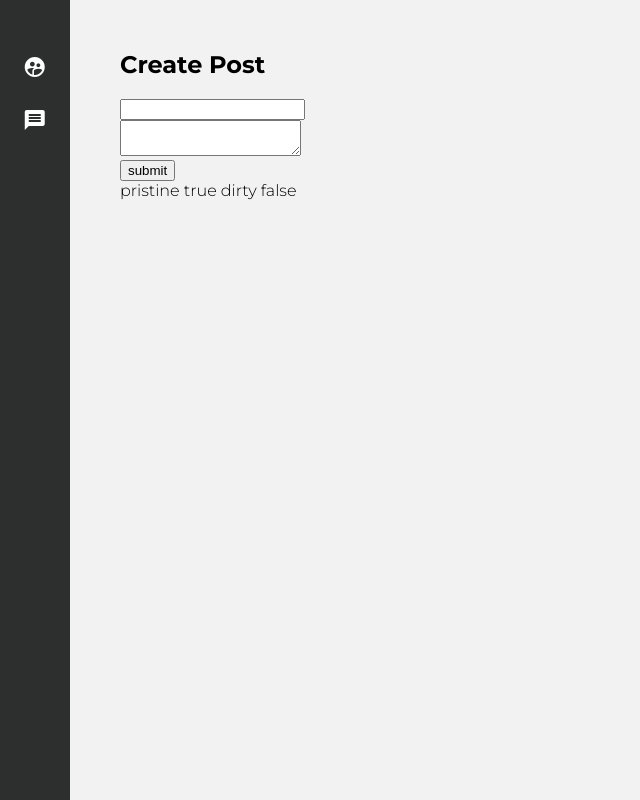
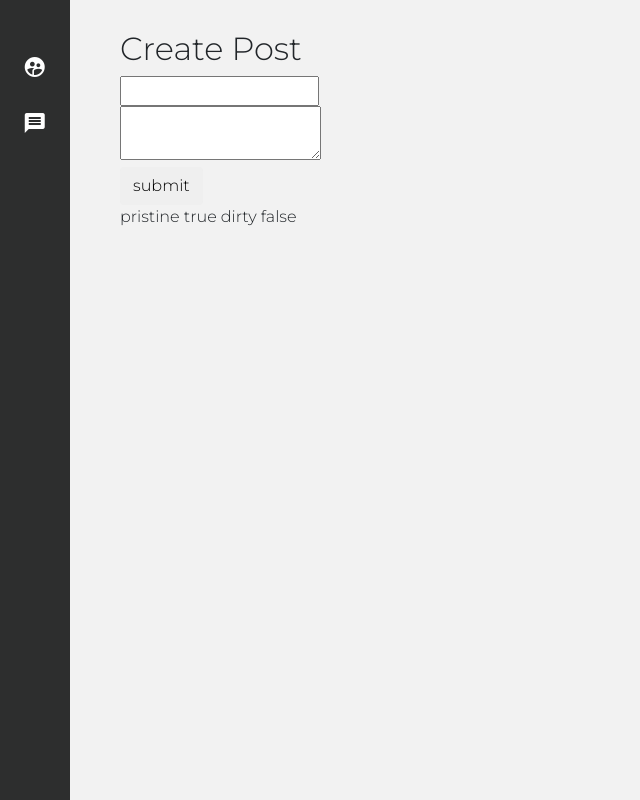
Before and after one commit to theRealAbdurrahman/ng6-practice, an Angular app: page /create-post in a window 1280 px wide. Shown: the whole page, without its empty margins (0-640 px from the left). Built offline with nearby package versions, Linux system fonts and the light colour scheme.

Commit message:
added bootstrap

```diff
--- a/src/app/create-post/create-post.component.html
+++ b/src/app/create-post/create-post.component.html
@@ -1,13 +1,14 @@
 <h2>Create Post</h2>
 
-<form id=formId (ngSubmit)="submitMethod()" #form="ngForm">
+<form id=formId (ngSubmit)="submitMethod()" #form="ngForm" novalidate>
+  <!-- turn off browser validation -->
 
   <!-- <input type="text " required [(ngModel)]="post.title "></input> -->
   <input type="text" name="post-title" [(ngModel)]="post.title" />
   <br>
   <textarea type="text" required name="post-body" [(ngModel)]="post.body"></textarea>
   <br>
-  <button type="submit" (keyup.enter)="submitMethod()">submit</button>
+  <button class="btn btn-large" type="submit" (keyup.enter)="submitMethod()">submit</button>
 </form>
 
 pristine {{form.pristine}} dirty {{form.dirty}}
--- a/src/app/create-post/create-post.component.ts
+++ b/src/app/create-post/create-post.component.ts
@@ -6,7 +6,7 @@ import { Component, OnInit } from '@angular/core';
   styleUrls: ['./create-post.component.scss']
 })
 export class CreatePostComponent implements OnInit {
-  post: object = {
+  post: Object = {
     title: '',
     body: '',
   }
--- a/src/index.html
+++ b/src/index.html
@@ -8,6 +8,8 @@
 
   <meta name="viewport" content="width=device-width, initial-scale=1">
   <link rel="icon" type="image/x-icon" href="favicon.ico">
+  <link rel="stylesheet" href="https://stackpath.bootstrapcdn.com/bootstrap/4.1.1/css/bootstrap.min.css" integrity="sha384-WskhaSGFgHYWDcbwN70/dfYBj47jz9qbsMId/iRN3ewGhXQFZCSftd1LZCfmhktB"
+    crossorigin="anonymous">
 </head>
 
 <body>
```
